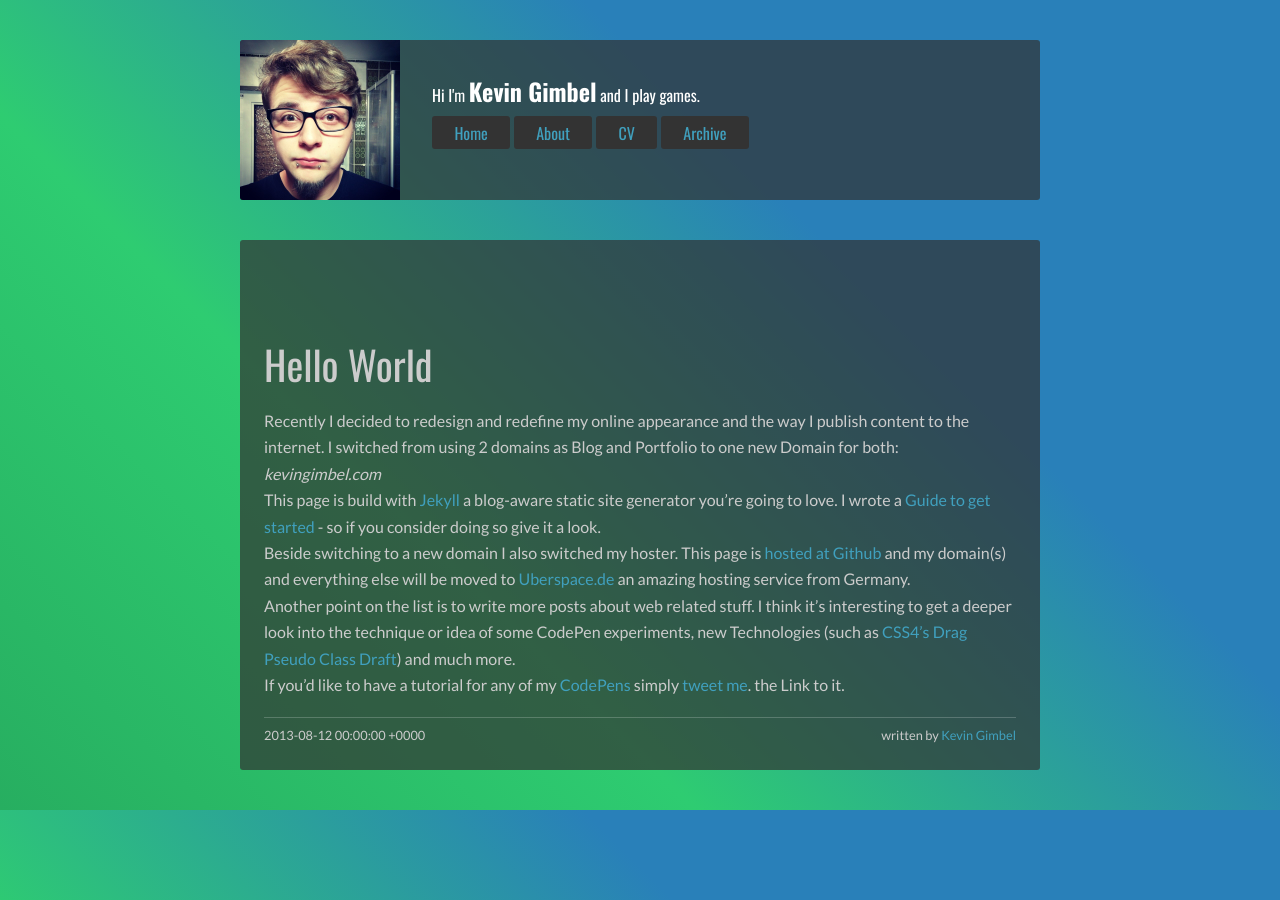
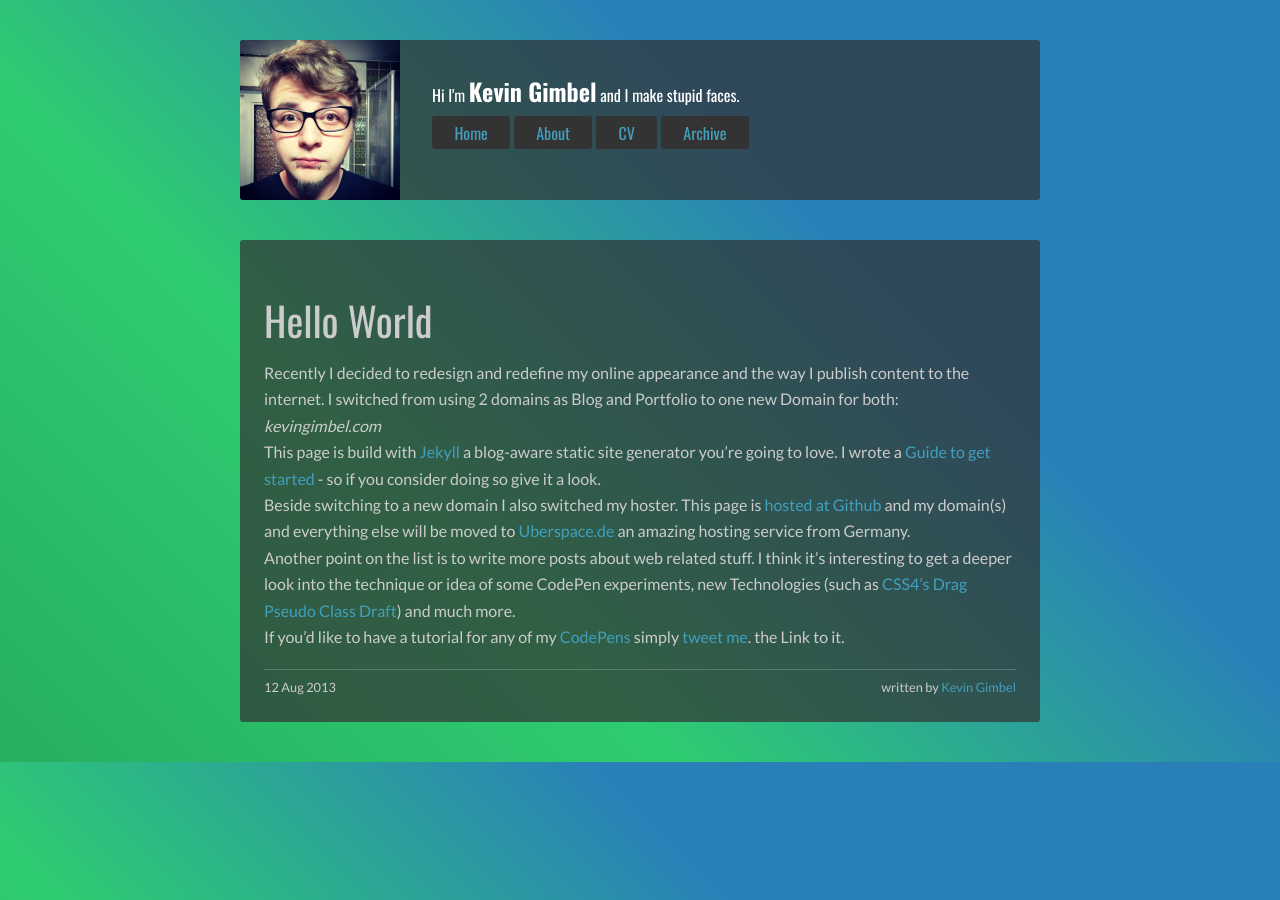
Before and after one commit to KevinGimbel/kevingimbel.github.io-old, a Jekyll site: the page built from _posts/2013-08-12-hello-world.md, in a window 1280 px wide. Built offline with Jekyll 4.4.1, drawn with Linux system fonts in a browser that asks for light colours; some web fonts are replaced; Markdown is read by kramdown in place of the engine named in the settings.

Commit message:
small improvments, new time for phrases (5s)

```diff
--- a/_layouts/post.html
+++ b/_layouts/post.html
@@ -6,7 +6,7 @@
 
     <footer class="article--footer">
       <time class="one--half">
-        {{page.date}}
+        {{ page.date | date_to_string }}
       </time>
       <div class="author one--half">
         written by <a href="http://google.com/+KevinGimbel">Kevin Gimbel</a>
--- a/assets/css/includes/_syntax.scss
+++ b/assets/css/includes/_syntax.scss
@@ -20,6 +20,9 @@
 	font-size:0.95em;
 	margin: 1em 0 1.5em 0;
 }
+::-webkit-scrollbar {background:#333; height:.5em;}
+::-webkit-scrollbar-thumb {background:#ccc;}
+
 
 .highlight span
 {
--- a/assets/css/style.css
+++ b/assets/css/style.css
@@ -20,6 +20,15 @@
   font-family: "Consolas", "Courier New", "Courier", "FreeMono", monospace;
   font-size: 0.95em;
   margin: 1em 0 1.5em 0;
+}
+
+::-webkit-scrollbar {
+  background: #333;
+  height: .5em;
+}
+
+::-webkit-scrollbar-thumb {
+  background: #ccc;
 }
 
 .highlight span {
@@ -548,8 +557,7 @@
   border-radius: 3px;
 }
 article h2 {
-  font: 2.5em/2.2 "Oswald", sans-serif;
-  margin: 1em 0 0 0;
+  font: 2.5em/2 "Oswald", sans-serif;
 }
 article h3 {
   font: 1.8em/2 "Lato", sans-serif;
--- a/assets/css/style.scss
+++ b/assets/css/style.scss
@@ -262,8 +262,7 @@
 
 
   h2 {
-    font:2.5em/2.2 $baseFont;
-    margin:1em 0 0 0;
+    font:2.5em/2 $baseFont;
   }
 
   h3 {
--- a/assets/js/main.js
+++ b/assets/js/main.js
@@ -12,6 +12,7 @@
     'I make bad puns.',
     'I listen to a lot of <a href="http://soundcloud.com/atarijunge" class="phrase--link">music</a>.',
     'I take <a href="http://eyeem.com/atarijunge" class="phrase--link">pictures</a>.',
+    'I create demos on <a href="http://codepen.io/kevingimbel" class="phrase--link">CodePen</a>.',
     'I play games.',
     'I make stupid faces.',
     'I love you. &hearts;'
@@ -37,7 +38,7 @@
       count = phrases.length - 1;
     }
     // change the phrase every 2,5 seconds
-    setTimeout(loopThroughPhrases,2500);
+    setTimeout(loopThroughPhrases,5000);
   };
     // and last but not least: call the phrase function...
   loopThroughPhrases();
```
